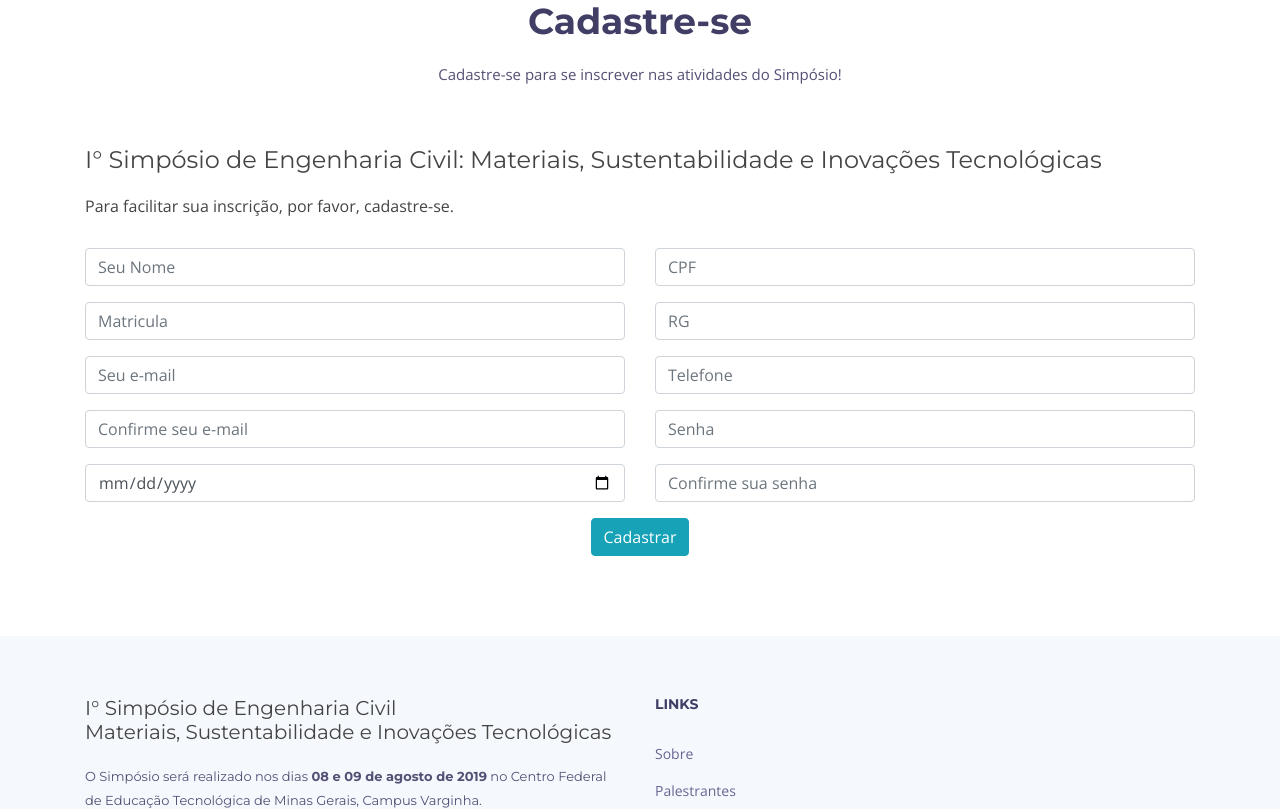
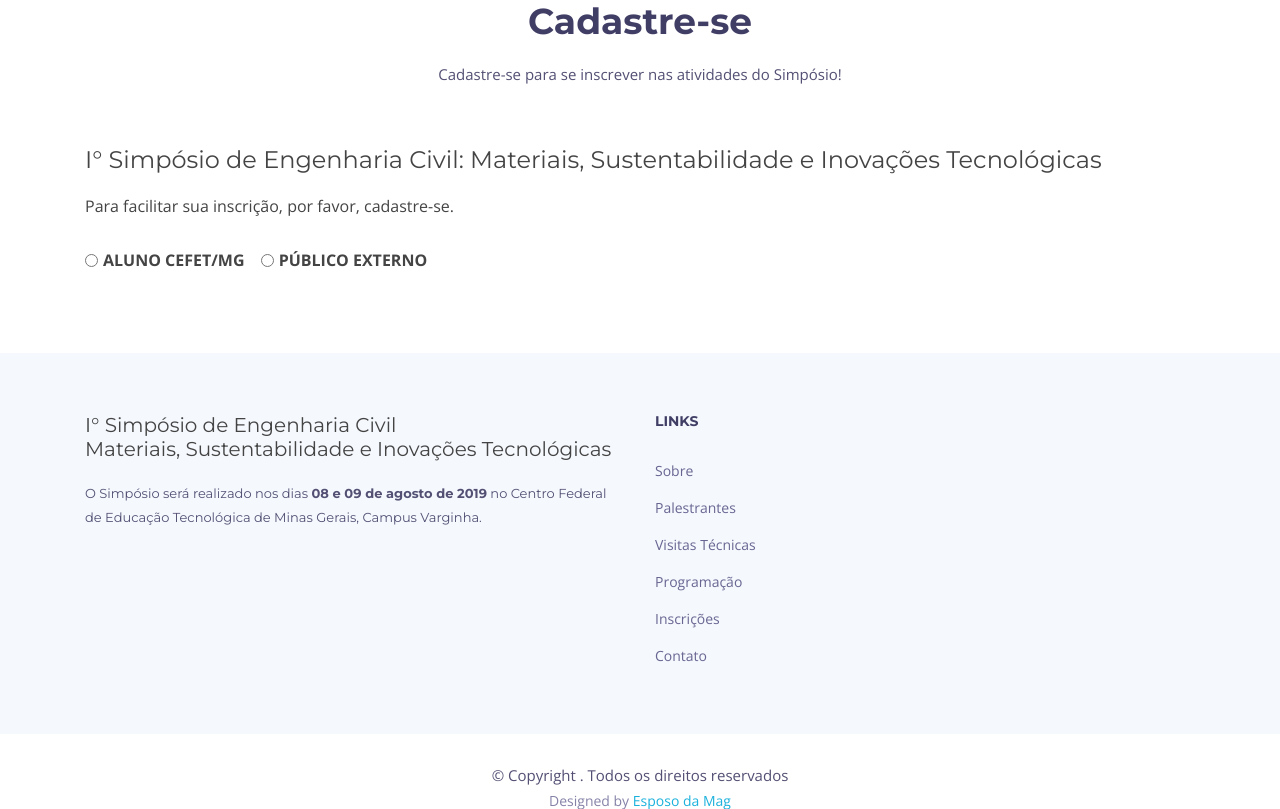
Before and after one commit to wesleycsilva/simposio_cefet, a PHP site: page /cadastrar.php in a window 1280 px wide. Shown: the part 80-889 px from the top of the page. Run offline with PHP 8.4, Linux system fonts and the light colour scheme.

Commit message:
atualizações tipo cadastro

```diff
--- a/cadastrar.php
+++ b/cadastrar.php
@@ -19,52 +19,77 @@
                 <form action="" method="" role="form" id="formCadastrar" name="formCadastrar" class="contactForm">
                     <div class="row">
                         <div class="col-lg-6 col-md-6">
-                            <div class="form-group">
+                            <div class="form-check form-check-inline">
+                                <input class="form-check-input" type="radio" name="controleRadios" id="alunosCefet" value="1">
+                                <label class="form-check-label" for="alunosCefet">
+                                    <strong>ALUNO CEFET/MG</strong>
+                                </label>
+                                <div class="validation"></div>
+                            </div>
+                            <div class="form-check form-check-inline">
+                                <input class="form-check-input" type="radio" name="controleRadios" id="publicoExterno" value="2">
+                                <label class="form-check-label" for="publicoExterno">
+                                    <strong>PÚBLICO EXTERNO</strong>
+                                </label>
+                                <div class="validation"></div>
+                            </div>
+                            <br>
+                            <div class="form-group all">
                                 <input type="text" name="nome" class="form-control" id="nome" placeholder="Seu Nome"/>
                                 <div class="validation"></div>
                             </div>
-                            <div class="form-group">
+                            <div class="form-group aluno">
                                 <input type="text" class="form-control" name="matricula" id="matricula" maxlength="12"
                                        placeholder="Matricula"></input>
                                 <div class="validation"></div>
                             </div>
-                            <div class="form-group">
+                            <div class="form-group externo">
+                                <input type="text" class="form-control" name="instituicao" id="instituicao"
+                                       placeholder="Instituição de Ensino"></input>
+                                <div class="validation"></div>
+                            </div>
+                            <div class="form-group externo">
+                                <input type="text" class="form-control" name="cidade" id="cidade"
+                                       placeholder="Cidade da Instituição de Ensino"></input>
+                                <div class="validation"></div>
+                            </div>
+                            <div class="form-group all">
                                 <input type="email" class="form-control" name="email" id="email"
                                        placeholder="Seu e-mail"/>
                                 <div class="validation"></div>
                             </div>
-                            <div class="form-group">
+                            <div class="form-group all">
                                 <input type="email" class="form-control" name="emailConfirmacao" id="emailConfirmacao"
                                        placeholder="Confirme seu e-mail"/>
                                 <div class="validation"></div>
                             </div>
-                            <div class="form-group">
+                            <div class="form-group all">
                                 <input type="date" class="form-control" name="dataNascimento" id="dataNascimento"
                                        placeholder="Data de nascimento"></input>
                                 <div class="validation"></div>
                             </div>
                         </div>
                         <div class="col-lg-6 col-md-6">
-                            <div class="form-group">
+                            <div class="form-group all">
                                 <input type="text" name="cpf" class="form-control" id="cpf" maxlength="14"
                                        placeholder="CPF"/>
                                 <div class="validation"></div>
                             </div>
-                            <div class="form-group">
+                            <div class="form-group all">
                                 <input type="text" class="form-control" name="rg" id="rg" placeholder="RG"/>
                                 <div class="validation"></div>
                             </div>
-                            <div class="form-group">
+                            <div class="form-group all">
                                 <input type="text" class="form-control" name="telefone" id="telefone"
                                        placeholder="Telefone"/>
                                 <div class="validation"></div>
                             </div>
-                            <div class="form-group">
+                            <div class="form-group all">
                                 <input type="password" name="password" class="form-control" id="password"
                                        placeholder="Senha"/>
                                 <div class="validation"></div>
                             </div>
-                            <div class="form-group">
+                            <div class="form-group all">
                                 <input type="password" name="passwordConfirmacao" class="form-control"
                                        id="passwordConfirmacao" placeholder="Confirme sua senha"/>
                                 <div class="validation"></div>
@@ -74,7 +99,7 @@
                     </div>
                     <div class="row">
                         <div class="col-lg-12 col-md-12">
-                            <div class="text-center">
+                            <div class="text-center all">
                                 <button type="submit" title="Cadastrar" class="btn btn-info">Cadastrar</button>
                             </div>
                         </div>
@@ -114,7 +139,8 @@
                 </button>
             </div>
             <div class="modal-body">
-                <p>Infelizmente ocorreu um problema ao realizar o seu cadastro. Por gentileza, tente novamente mais tarde!</p>
+                <p id="textErro"></p>
+<!--                <p id="textErro">Infelizmente ocorreu um problema ao realizar o seu cadastro. Por gentileza, tente novamente mais tarde!</p>-->
             </div>
             <div class="modal-footer">
                 <button type="button" class="btn btn-secondary" data-dismiss="modal">Fechar</button>
--- a/contactform/contactform.js
+++ b/contactform/contactform.js
@@ -2,14 +2,44 @@ jQuery(document).ready(function ($) {
     "use strict";
     $('#cpf').mask("999.999.999-99");
     $('#telefone').mask("(99) 99999-9999");
-    // dataPickerPeriodo('dataNascimento');
+    // $('#dataNascimento').datepicker();
+
+    $(".aluno").css("display", "none");
+    $(".externo").css("display", "none");
+    $(".all").css("display", "none");
+
+    $('input:radio[name="controleRadios"]').change(function() {
+        var checkbox = $("input[type=radio][name=controleRadios]:checked").val();
+        if (checkbox == 1) {
+            $(".externo").css("display", "none");
+            $(".aluno").css("display", "block");
+            $(".all").css('display','block');
+        } else if (checkbox == 2) {
+            $(".aluno").css('display','none');
+            $(".externo").css("display", "block");
+            $(".all").css("display", "block");
+        }
+    });
 
     var form = $("#formCadastrar");
 
     var validador = $('#formCadastrar').validate({
         rules: {
             nome: {required: true},
-            matricula: {required: true},
+            matricula: {
+                required: function (elem) {
+                    return $("input[type=radio][name=controleRadios]:checked").val() == 1
+                }
+            },
+            // matricula: {required: true, minlength: 12},
+            instituicao: {required: function (elem) {
+                    return $("input[type=radio][name=controleRadios]:checked").val() == 2
+                }
+            },
+            cidade: {required: function (elem) {
+                    return $("input[type=radio][name=controleRadios]:checked").val() == 2
+                }
+            },
             email: {required: true},
             emailConfirmacao: {required: true, equalTo: '#email'},
             dataNascimento: {required: true},
@@ -21,7 +51,9 @@ jQuery(document).ready(function ($) {
         },
         messages: {
             nome: {required: "* Nome é obrigatório!"},
-            matricula: {required: "* Matrícula é obrigatório!"},
+            matricula: {required: "* Matrícula é obrigatório!", minlength: "*Matrícula tem 12 dígitos"},
+            instituicao: {required: "* Instituição é obrigatório!"},
+            cidade: {required: "* Cidade da Instituição é obrigatório!"},
             email: {required: "* E-mail é obrigatório!"},
             emailConfirmacao: {
                 required: "* Confirmação do e-mail é obrigatório!",
@@ -41,15 +73,20 @@ jQuery(document).ready(function ($) {
 
     //Contact
     $('form.contactForm').submit(function () {
+
+        console.log('qqqqq');
         if (form.valid()) {
-            var nome = $('#nome').val();
-            var matricula = $('#matricula').val();
-            var email = $('#email').val();
-            var dataNascimento = $('#dataNascimento').val();
-            var cpf = $('#cpf').val();
-            var rg = $('#rg').val();
-            var telefone = $('#telefone').val();
-            var password = $('#password').val();
+            var nome            = $('#nome').val();
+            var matricula       = $('#matricula').val();
+            var email           = $('#email').val();
+            var dataNascimento  = $('#dataNascimento').val();
+            var cpf             = $('#cpf').val();
+            var rg              = $('#rg').val();
+            var telefone        = $('#telefone').val();
+            var password        = $('#password').val();
+            var instituicao     = $('#instituicao').val();
+            var cidade          = $('#cidade').val();
+            var checkbox = $("input[type=radio][name=controleRadios]:checked").val();
 
             $.ajax({
                 type: "POST",
@@ -63,15 +100,21 @@ jQuery(document).ready(function ($) {
                     rg: rg,
                     telefone: telefone,
                     password: password,
-                    controle: "inscrever"
+                    controle: "inscrever",
+                    instituicao: instituicao,
+                    cidade: cidade,
+                    checkbox: checkbox
+
                 },
                 success: function (msg) {
                     if (msg == 'OK') {
                         $("#modalCadastro").modal('show');
                         window.setTimeout(function () {
                             window.location.href = "index.php";
-                        }, 5000);
+                        }, 4000);
                     } else {
+                        // alert(msg);
+                        $('#textErro').text(msg);
                         $("#modalCadastroErro").modal('show');
                     }
 
```
Also changed, not shown: area_user/classes/Evento.php (+12 -1 lines), area_user/inscricoes.php (+23 -2 lines), cadastrar_post.php (+30 -15 lines), classes/Simposista.php (+23 -11 lines), index.php (+7 -7 lines).
